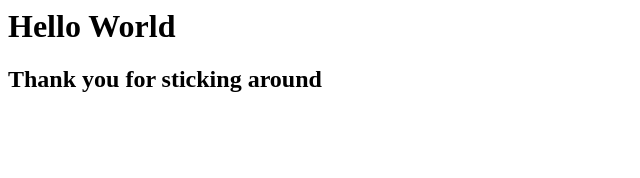
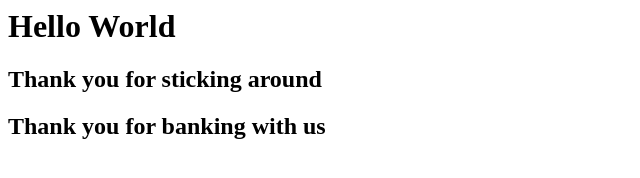
Before and after one commit to DeewhyCodes/devops, a plain HTML site: page index.html in a window 1280 px wide. Shown: the whole page, without its empty margins (0-640 px from the left). Drawn offline with Linux system fonts and the light colour scheme.

Commit message:
index.html modified

```diff
--- a/index.html
+++ b/index.html
@@ -1,2 +1,3 @@
 <h1>Hello World</h1>
 <h2>Thank you for sticking around</h2>
+<h2>Thank you for banking with us<h2>
```
